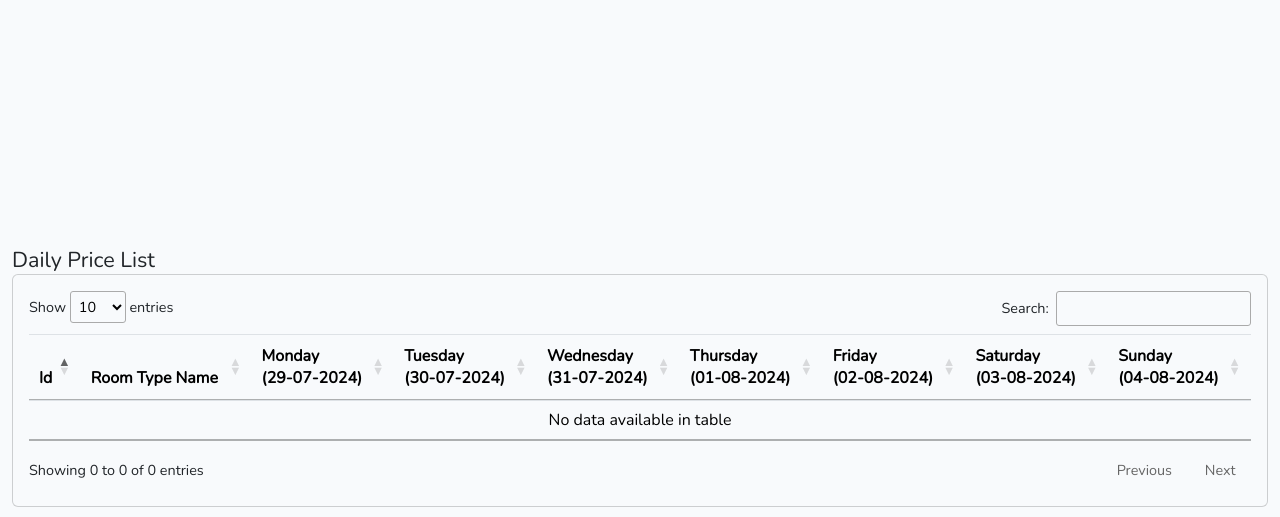
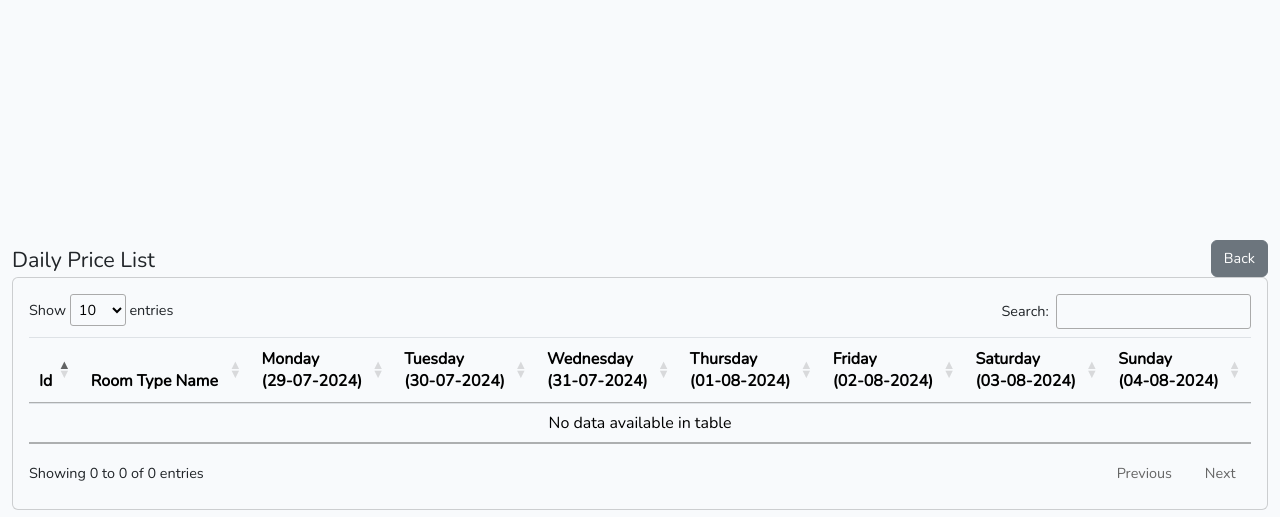
Before and after one commit to drashtipatell18/Hotel_Management, a Laravel app: page /daily-price/list in a window 1280 px wide. Shown: the part 1137-1654 px from the top of the page. Run offline with Laravel 10, Linux system fonts and the light colour scheme; data that the repository does not hold is empty; style sheets or scripts are compiled from the project's sources; some libraries are stand-ins or nearby versions.

Commit message:
add back button

```diff
--- a/resources/views/room_types/add_room_typs.blade.php
+++ b/resources/views/room_types/add_room_typs.blade.php
@@ -78,8 +78,8 @@
                                                 class="form-control @error('base_price') is-invalid @enderror" name="base_price"
                                                 value="{{ old('base_price', $roomtype->base_price ?? '') }}">
                                         </div>
-                                        <div class="col-md-4 samethemebutton">
-                                            <a href="{{ route('daily-price.list') }}" class="btn btn-outline" style="color:white">
+                                        <div class="col-md-5">
+                                            <a href="{{ route('daily-price.list') }}" class="btn btn-primary" style="color:white">
                                                 <i class="fa fa-coins"></i> Daily Price List
                                             </a>
                                         </div>
--- a/resources/views/room_types/list_dailyprice.blade.php
+++ b/resources/views/room_types/list_dailyprice.blade.php
@@ -9,7 +9,9 @@
                 <div class="row align-items-center">
                     <div class="col">
                         <div class="mt-5">
-                            <h4 class="card-title float-left mt-2">Daily Price List</h4></div>
+                            <h4 class="card-title float-left mt-2">Daily Price List</h4><a href="{{ route('roomtype/add') }}" class="btn btn-secondary float-right">
+                                Back</a> </div>
+
                         </div>
                     </div>
                 </div>
```
